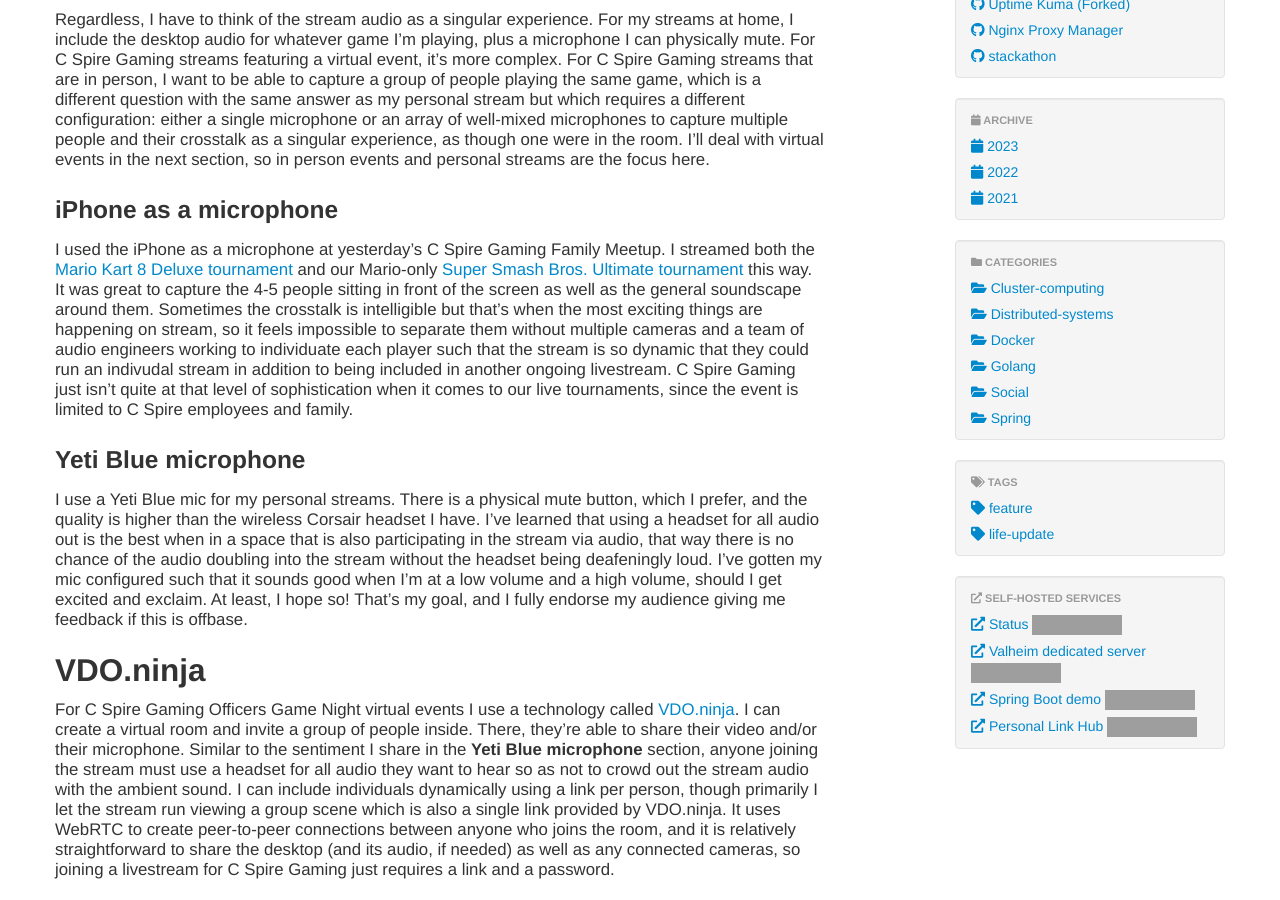
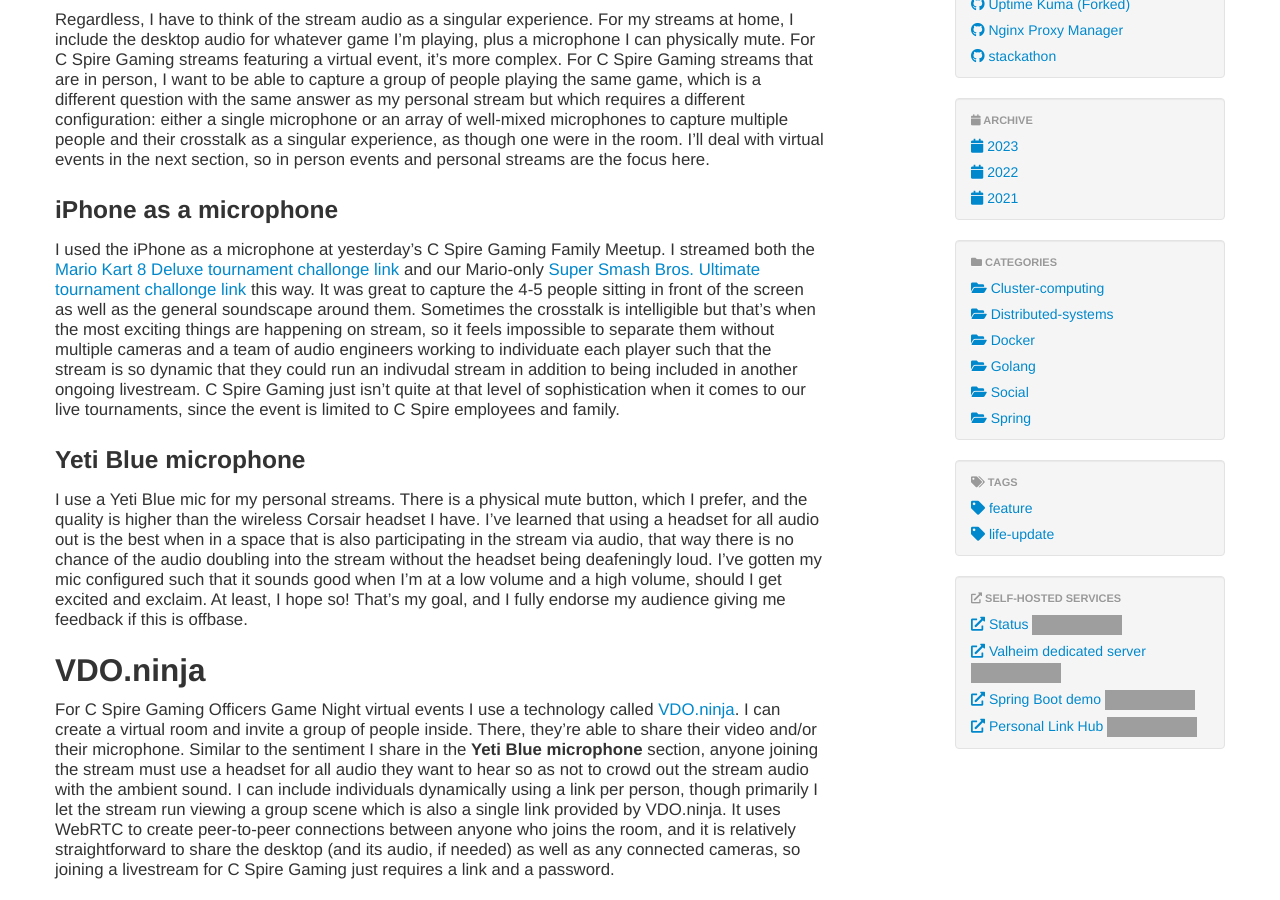
Before and after one commit to michaellambgelo/michaellambgelo.github.io, a Jekyll site: the page built from _posts/2023-04-02-obs-twitch.md, in a window 1280 px wide and 900 px high, scrolled down 1132 px. Built offline with Jekyll 4.4.1, drawn with Linux system fonts in a browser that asks for light colours; grey boxes are pictures that could not be loaded.

Commit message:
Update 2023-04-02-obs-twitch.md

```diff
--- a/_posts/2023-04-02-obs-twitch.md
+++ b/_posts/2023-04-02-obs-twitch.md
@@ -31,7 +31,7 @@
 
 ### iPhone as a microphone
 
-I used the iPhone as a microphone at yesterday's C Spire Gaming Family Meetup. I streamed both the [Mario Kart 8 Deluxe tournament](https://cspiregaming.challonge.com/mk8_april2023) and our Mario-only [Super Smash Bros. Ultimate tournament](https://cspiregaming.challonge.com/smash_april2023) this way. It was great to capture the 4-5 people sitting in front of the screen as well as the general soundscape around them. Sometimes the crosstalk is intelligible but that's when the most exciting things are happening on stream, so it feels impossible to separate them without multiple cameras and a team of audio engineers working to individuate each player such that the stream is so dynamic that they could run an indivudal stream in addition to being included in another ongoing livestream. C Spire Gaming just isn't quite at that level of sophistication when it comes to our live tournaments, since the event is limited to C Spire employees and family.
+I used the iPhone as a microphone at yesterday's C Spire Gaming Family Meetup. I streamed both the [Mario Kart 8 Deluxe tournament](https://www.twitch.tv/videos/1781920061) [challonge link](https://cspiregaming.challonge.com/mk8_april2023) and our Mario-only [Super Smash Bros. Ultimate tournament](https://www.twitch.tv/videos/1781920061) [challonge link](https://cspiregaming.challonge.com/smash_april2023) this way. It was great to capture the 4-5 people sitting in front of the screen as well as the general soundscape around them. Sometimes the crosstalk is intelligible but that's when the most exciting things are happening on stream, so it feels impossible to separate them without multiple cameras and a team of audio engineers working to individuate each player such that the stream is so dynamic that they could run an indivudal stream in addition to being included in another ongoing livestream. C Spire Gaming just isn't quite at that level of sophistication when it comes to our live tournaments, since the event is limited to C Spire employees and family.
 
 ### Yeti Blue microphone
 
```
